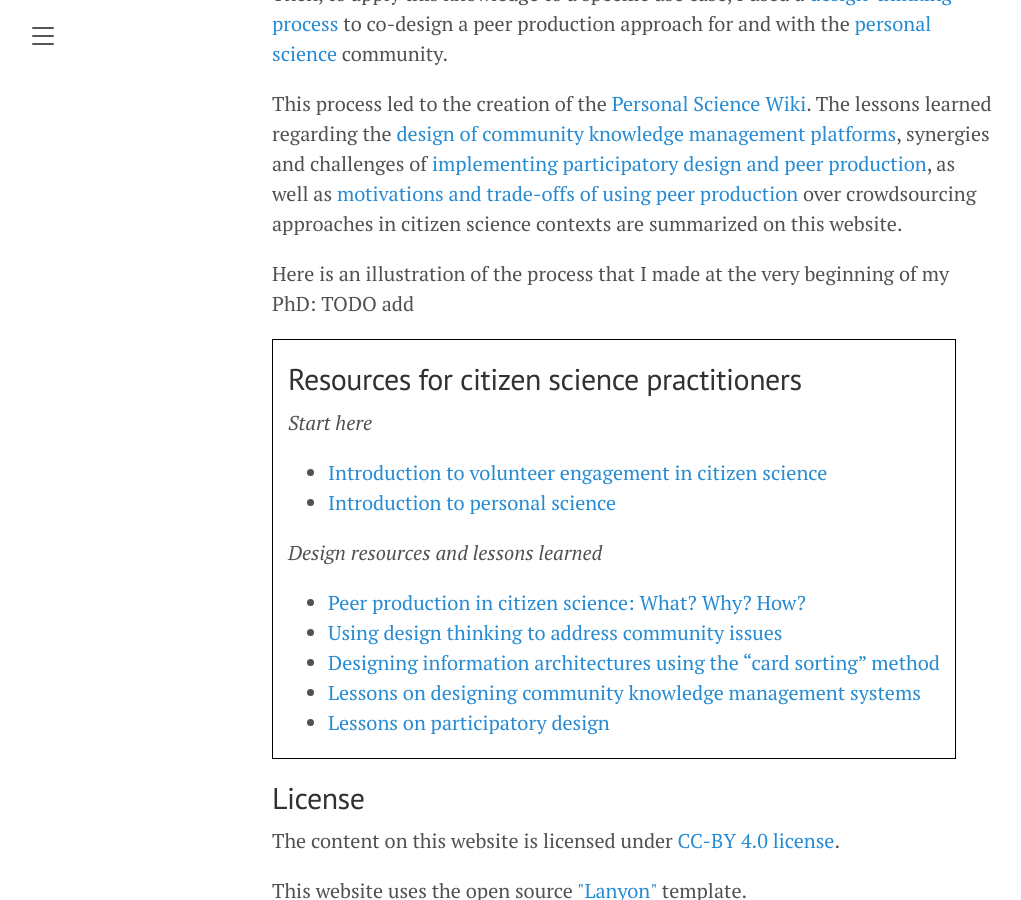
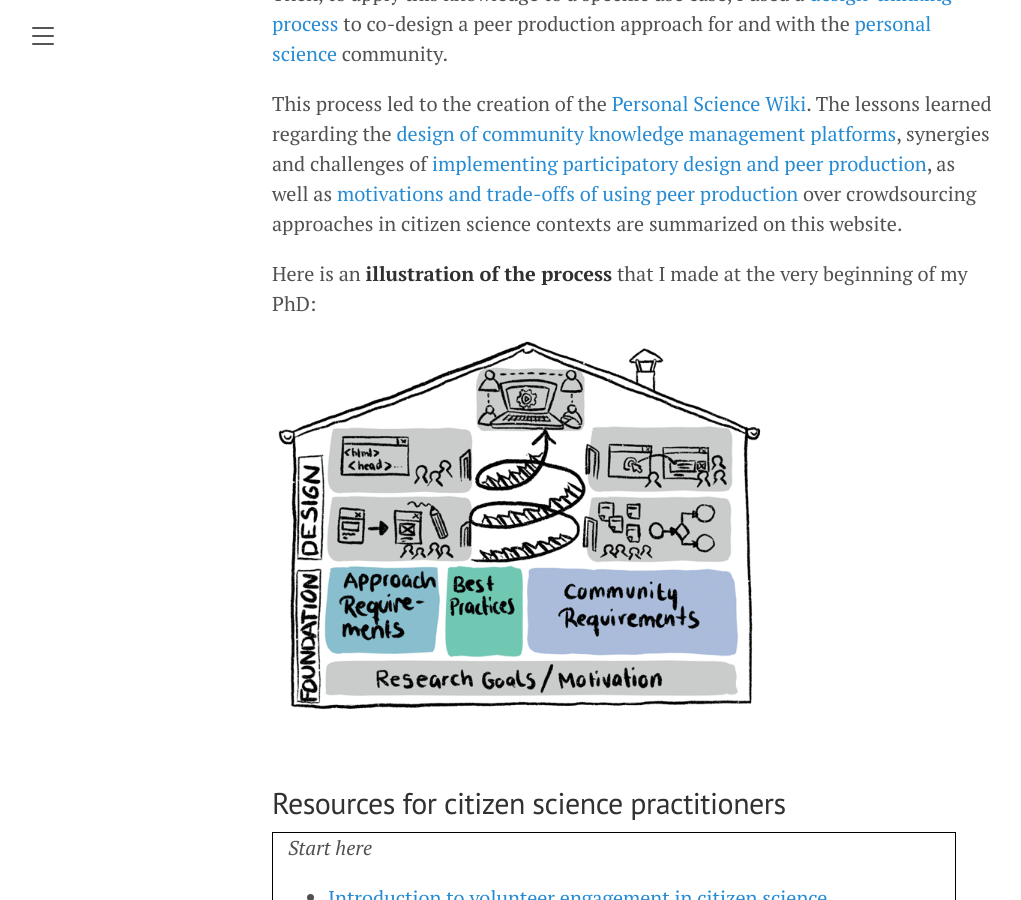
Before and after one commit to katoss/peer-production-in-citizen-science, a Jekyll site: the page built from index.html, in a window 1280 px wide and 900 px high, scrolled down 638 px. Shown: the whole window, without its empty margins (8-1029 px from the left). Built offline with Jekyll 4.4.1, drawn with Linux system fonts in a browser that asks for light colours; the list of posts is cut into pages by our own code.

Commit message:
add phd house illu

```diff
--- a/index.html
+++ b/index.html
@@ -9,9 +9,11 @@ title: Peer Production in Citizen Science
 <p>First, I tried to understand what peer production means, and how it is used in citizen science projects to date. To this end, I summarized <a href="#">key characteristics of peer production to a working model</a>, and applied it to three citizen science <a href="#">case studies</a> (iNaturalist, Public Lab, Zooniverse).</p>
 <p>Then, to apply this knowledge to a specific use case, I used a <a href="#">design-thinking process</a> to co-design a peer production approach for and with the <a href="#">personal science</a> community.</p>
 <p>This process led to the creation of the <a href="https://wiki.openhumans.org">Personal Science Wiki</a>. The lessons learned regarding the <a href="#">design of community knowledge management platforms</a>, synergies and challenges of <a href="#">implementing participatory design and peer production</a>, as well as <a href="#">motivations and trade-offs of using peer production</a> over crowdsourcing approaches in citizen science contexts are summarized on this website.</p>
-<p>Here is an illustration of the process that I made at the very beginning of my PhD: TODO add</p>
+<p>Here is an <strong>illustration of the process</strong> that I made at the very beginning of my PhD:</p>
+<img src="https://raw.githubusercontent.com/katoss/peer-production-in-citizen-science/main/assets/img/phd-house.png" width="500"/>
+</br>
+<h2 id="resources-for-citizen-science-practitioners">Resources for citizen science practitioners</h2>
 <div style="border:1px solid black;padding:0px 15px 0px 15px;display: inline-block;">
-  <h2 id="resources-for-citizen-science-practitioners">Resources for citizen science practitioners</h2>
   <p><em>Start here</em></p>
   <ul>
     <li><a href="#">Introduction to volunteer engagement in citizen science</a></li>
```
